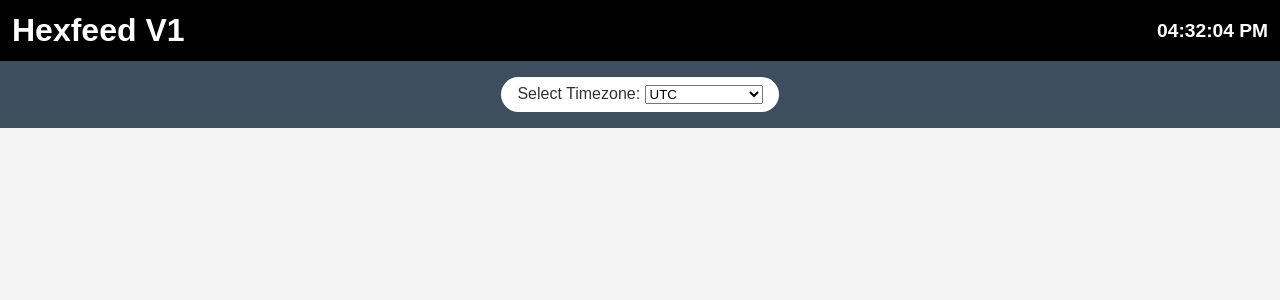
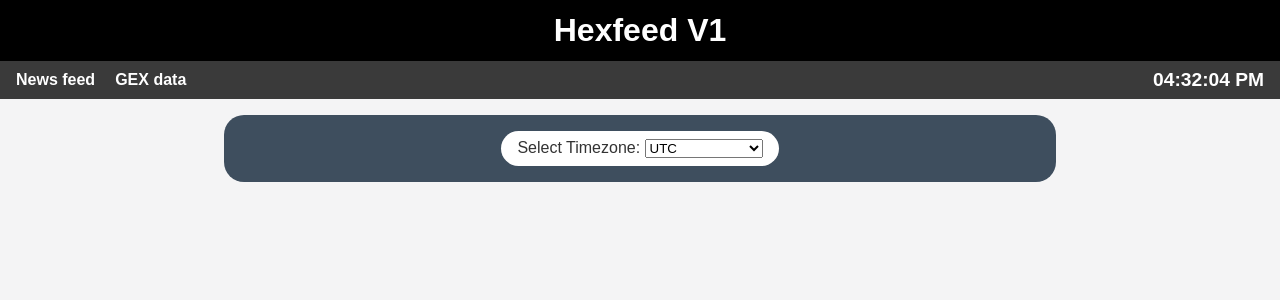
Before and after one commit to LinHan-exe/Hexfeed_v1, a Flask app: page / in a window 1280 px wide. Shown: the top 300 px of the page. Run offline with Flask 3, Linux system fonts and the light colour scheme; data that the repository does not hold is empty.

Commit message:
Changed website look & Preparing for GEX data calc

```diff
--- a/static/styles.css
+++ b/static/styles.css
@@ -14,27 +14,57 @@ header {
 
 .header-content {
     display: flex;
-    justify-content: space-between;
+    justify-content: center; /* Center the content horizontally */
     align-items: center;
     max-width: 1880px;
     margin: 0 auto;
+    flex-wrap: wrap;
 }
 
 h1 {
-    margin: 0%;
+    margin: 0;
+    text-align: center; /* Center the text within h1 */
+    flex-basis: 100%; /* Take up full width to ensure centering */
+}
+
+.link-time-bar {
+    background-color: #3a3a3a; /* Dark shade of grey */
+    color: #fff;
+    padding: 0.5rem 1rem;
+    display: flex;
+    justify-content: space-between;
+    align-items: center;
+    max-width: 1920px;
+    margin: 0 auto;
+}
+
+#header-links {
+    display: flex;
+    gap: 20px;
+}
+
+#header-links a {
+    color: #fff;
+    text-decoration: none;
+    font-weight: bold;
+}
+
+#header-links a:hover {
+    text-decoration: underline;
 }
 
 #live-clock {
-    margin: 0%;
     font-size: 1.2rem;
     font-weight: bold;
 }
 
-
 .filter-bar {
-    background-color: #3e4e5e;
+    background-color: #3e4e5e; /* Same color as before */
     padding: 1rem;
     text-align: center;
+    max-width: 800px; /* Same width as news feed */
+    margin: 1rem auto; /* Center and add margin */
+    border-radius: 20px;
 }
 
 .timezone-selector {
--- a/templates/index.html
+++ b/templates/index.html
@@ -10,9 +10,15 @@
     <header>
         <div class="header-content">
             <h1>Hexfeed V1</h1>
-            <div id="live-clock"></div>
         </div>
     </header>
+    <div class="link-time-bar">
+        <div id="header-links">
+            <a href="index.html">News feed</a>
+            <a href="GEX.html">GEX data</a>
+        </div>
+        <div id="live-clock"></div>
+    </div>
     <div class="filter-bar">
         <div class="timezone-selector">
             <label for="timezone">Select Timezone:</label>
```
Also changed, not shown: templates/GEX.html (added).
